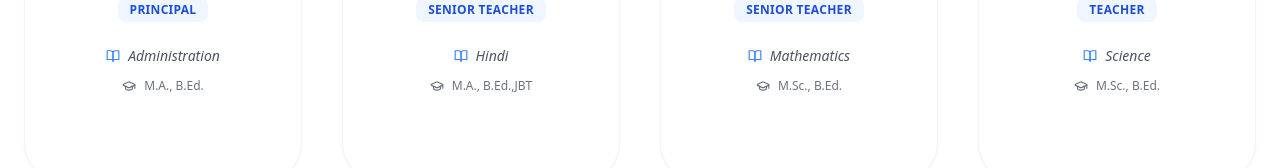
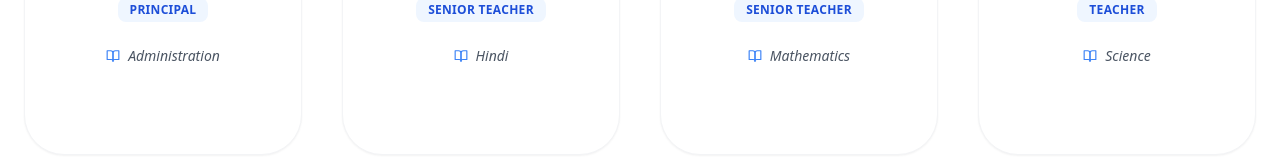
Before and after one commit to Percl0us/school-website, a React (Vite) app: page /faculty in a window 1280 px wide. Shown: the part 595-763 px from the top of the page. Built offline with nearby package versions, Linux system fonts and the light colour scheme.

Commit message:
removed qualifications

```diff
--- a/src/pages/Faculty.jsx
+++ b/src/pages/Faculty.jsx
@@ -56,11 +56,6 @@
                   <BookOpen size={14} className="text-blue-500" />
                   <span className="text-sm font-medium italic">{member.subject}</span>
                 </div>
-
-                <div className="flex items-center justify-center gap-2 text-gray-500">
-                  <GraduationCap size={14} />
-                  <span className="text-xs">{member.qualification}</span>
-                </div>
               </div>
 
               {/* Decorative Social/Contact placeholders to fill space nicely */}
```
